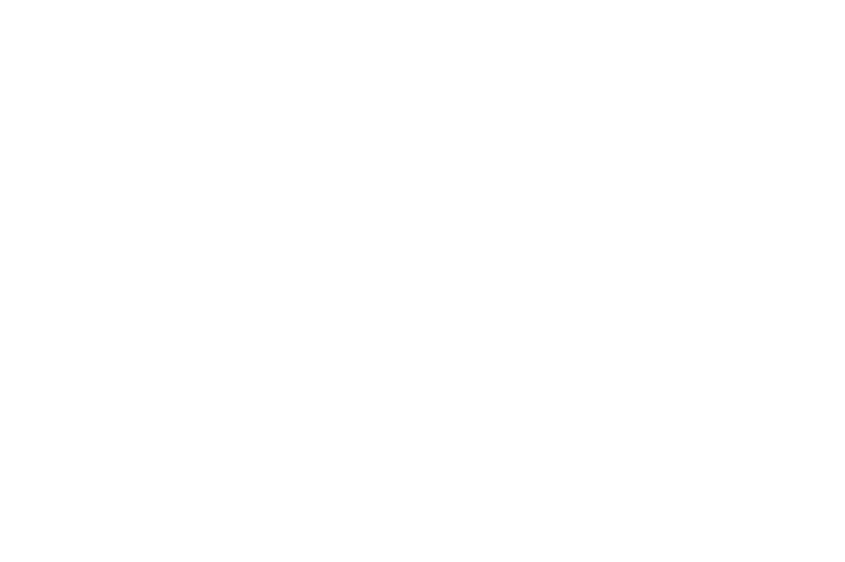
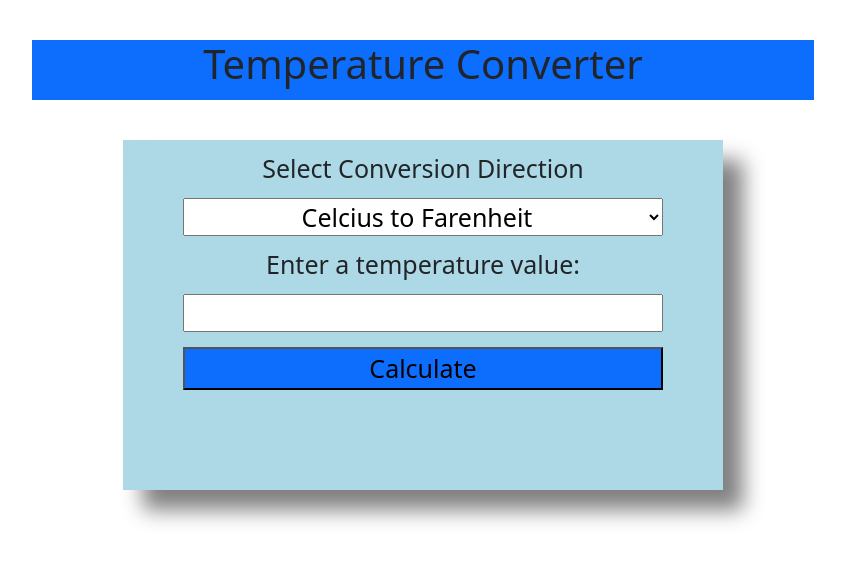
Before and after one commit to Mahadi2963/PHP_Laravel, a PHP site: page /temperature_converter.php in a window 1280 px wide. Before the commit the part shown is empty. Shown: the top 562 px of the page, without its empty margins (217-1062 px from the left). Run offline with PHP 8.4, Linux system fonts and the light colour scheme.

Commit message:
"Task_2 Done!"

```diff
--- a/Module-1_Assignment/Task_2/temperature_converter.php
+++ b/Module-1_Assignment/Task_2/temperature_converter.php
@@ -4,10 +4,118 @@
 <head>
     <meta charset="UTF-8">
     <meta name="viewport" content="width=device-width, initial-scale=1.0">
-    <title>Document</title>
+    <title>Temperature Converter</title>
+    <link href="https://cdn.jsdelivr.net/npm/bootstrap@5.0.2/dist/css/bootstrap.min.css" rel="stylesheet" integrity="sha384-EVSTQN3/azprG1Anm3QDgpJLIm9Nao0Yz1ztcQTwFspd3yD65VohhpuuCOmLASjC" crossorigin="anonymous">
+
+    <style>
+        .heading {
+            text-align: center;
+            margin-top: 40px;
+            height: 60px;
+        }
+
+        .head {
+            display: block;
+            width: 70%;
+            margin: 0 auto;
+        }
+
+        .box {
+            height: 350px;
+            width: 600px;
+            box-shadow: 20px 20px 20px grey;
+            margin: 40px auto;
+            font-size: 25px;
+            text-align: center;
+            background: lightblue;
+        }
+
+        span {
+            display: block;
+            margin-top: 20px;
+        }
+
+        label {
+            margin-top: 10px;
+        }
+
+        select {
+            width: 80%;
+            margin-top: 10px;
+        }
+
+        select option {
+            text-align: center;
+            font-size: 20px;
+        }
+
+        input {
+            margin-top: 10px;
+            height: 38px;
+            width: 80%;
+            font-size: 20px;
+        }
+
+        button {
+            margin-top: 15px;
+            width: 80%;
+        }
+    </style>
+
 </head>
 
+
+
+
+
 <body>
+
+    <div class="container">
+        <div class="head">
+            <h1 class="heading bg-primary">Temperature Converter</h1>
+        </div>
+        <div class="box">
+            <form action="" method="POST">
+
+                <label for="option">Select Conversion Direction</label><br>
+                <select name="option" id="">
+                    <option value="celToFar">Celcius to Farenheit</option>
+                    <option value="farToCel">Farenheit to Celcius</option>
+                </select>
+                <br>
+                <label for="temp">Enter a temperature value: </label><br>
+                <input type="text" name="temp" id="" required><br>
+                <button class="bg-primary" type="submit">Calculate</button><br>
+
+
+                <?php
+
+                if ($_SERVER["REQUEST_METHOD"] == "POST") {
+                    $temp = $_POST['temp'];
+                    $option = $_POST['option'];
+
+                    if ($option == "celToFar") {
+                        $result = ($temp * 9 / 5) + 32;
+                        $unit = "Farenheit";
+                    } elseif ($option == "farToCel") {
+                        $result = ($temp - 32) * (5 / 9);
+                        $unit = "Celsius";
+                    } else {
+                        echo "Something Wrong!!";
+                    }
+
+                    if (isset($result)) {
+
+                        printf("<span class='output'>Converted temperater is = %.2f °  %s </span>", $result, $unit);
+                    }
+                }
+
+                ?>
+
+            </form>
+        </div>
+    </div>
+
 
 </body>
 
```
